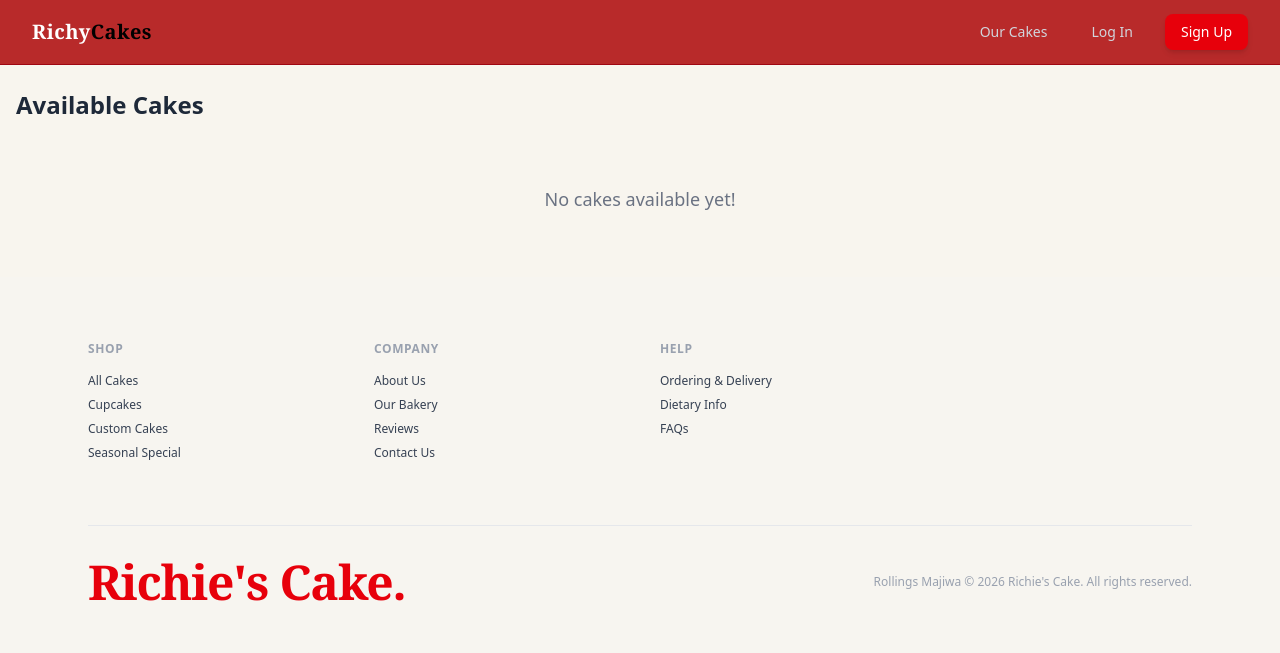
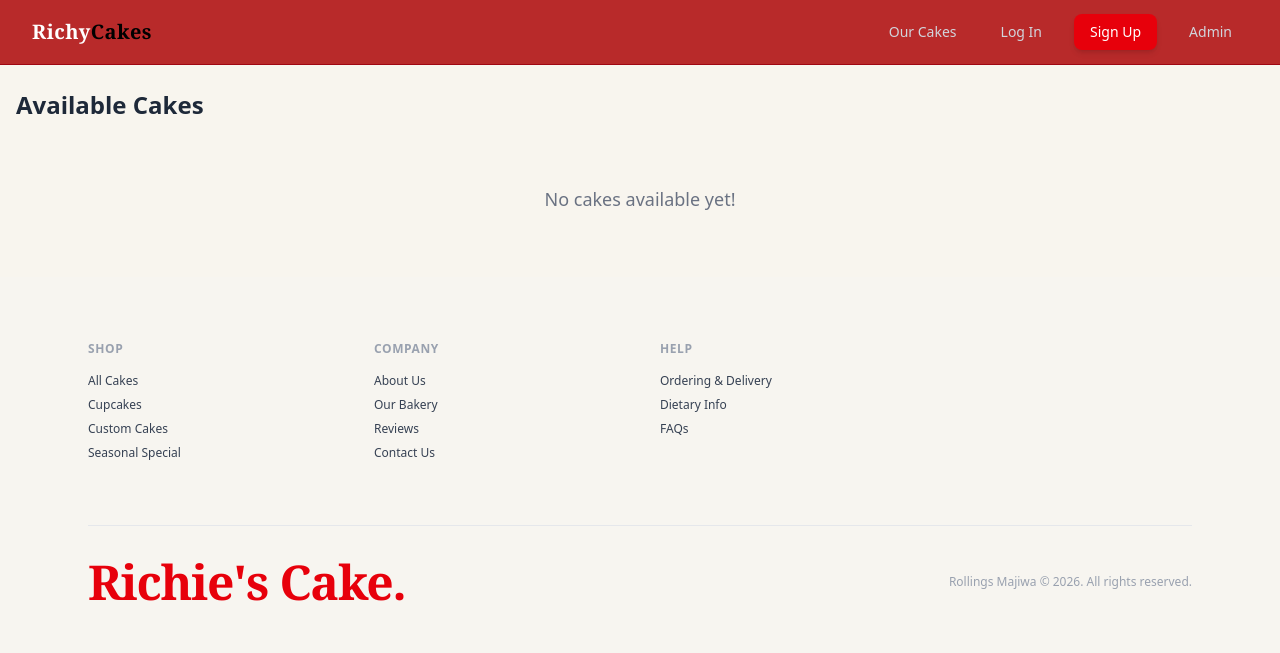
Before and after one commit to rollingsmajiwa/Richy_Cake, a Django app: template templates/cake.html in a window 1280 px wide. Shown: the top 653 px of the page. Run offline with Django 3.2, Linux system fonts and the light colour scheme; the template is opened without the code that fills it, so the values that code supplies are empty.

Commit message:
Fix: update navbar

```diff
--- a/templates/base.html
+++ b/templates/base.html
@@ -79,6 +79,9 @@
           <a href="{% url 'register' %}" class="px-4 py-2 text-sm font-medium text-white bg-red-600 hover:bg-red-500 rounded-lg shadow-md transition transform active:scale-95">
             Sign Up
           </a>
+          <a href="{% url 'add_cake' %}" class="px-4 py-2 text-sm font-medium text-gray-300 hover:text-red-400 transition">
+            Admin
+          </a>
         {% endif %}
       </div>
 
@@ -136,7 +139,7 @@
         Richie's Cake.
       </h1>
       <p class="text-xs text-gray-400">
-        Rollings Majiwa &copy; {% now "Y" %} Richie's Cake. All rights reserved.
+        Rollings Majiwa &copy; {% now "Y" %}. All rights reserved.
       </p>
     </div>
 
```
